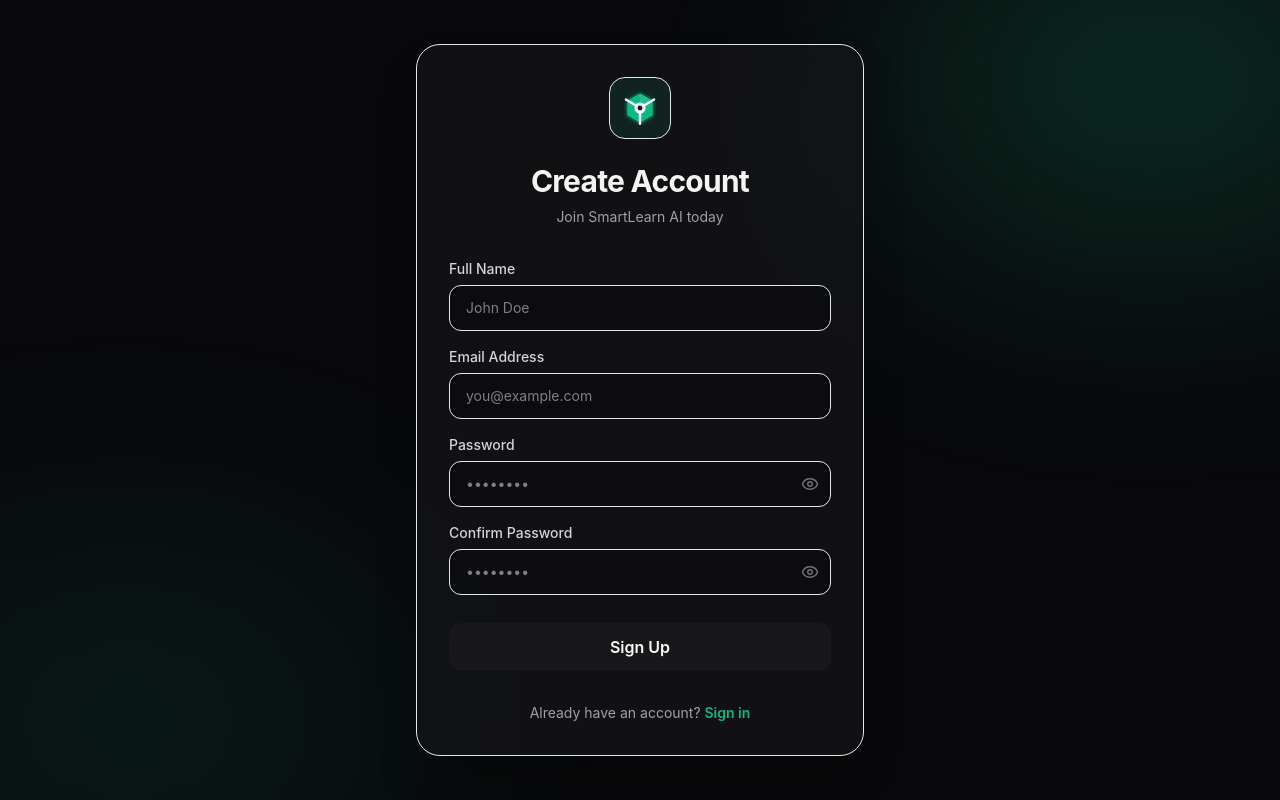
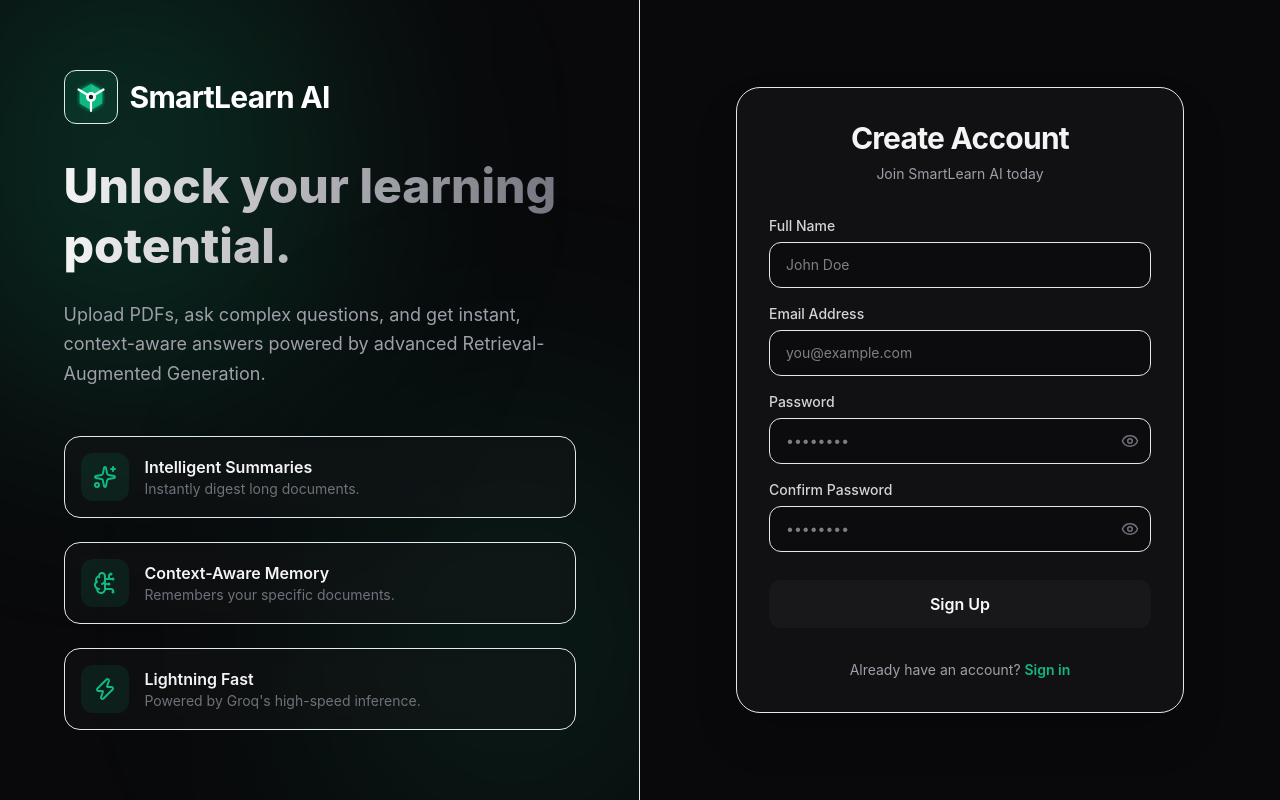
Before and after one commit to Nav33dCodes/smartLearn-AI, a React (Vite) app in the folder smartlearn-frontend/: page /signup in a window 1280 px wide. Built offline with nearby package versions, Linux system fonts and the light colour scheme; no server answers.

Commit message:
feat: implement authentication pages with Login, Signup, and Sidebar components

```diff
--- a/smartlearn-frontend/src/components/Sidebar.jsx
+++ b/smartlearn-frontend/src/components/Sidebar.jsx
@@ -15,6 +15,7 @@ export default function Sidebar({
   const renameChatMutation = useRenameChat();
   const [searchQuery, setSearchQuery] = useState("");
   const { user, logout } = useAuth();
+  const [showLogoutModal, setShowLogoutModal] = useState(false);
 
   const [editingChatId, setEditingChatId] = useState(null);
   const [editTitle, setEditTitle] = useState("");
@@ -184,12 +185,38 @@ export default function Sidebar({
               </div>
               <span className="text-sm font-medium text-foreground truncate max-w-[120px]">{user.name}</span>
             </div>
-            <Button variant="ghost" size="icon" onClick={logout} className="text-muted-foreground hover:text-destructive shrink-0">
+            <Button variant="ghost" size="icon" onClick={() => setShowLogoutModal(true)} className="text-muted-foreground hover:text-destructive shrink-0">
               <LogOut size={18} />
             </Button>
           </div>
         )}
       </motion.aside>
+
+      {/* Logout Confirmation Modal */}
+      <AnimatePresence>
+        {showLogoutModal && (
+          <motion.div
+            initial={{ opacity: 0 }}
+            animate={{ opacity: 1 }}
+            exit={{ opacity: 0 }}
+            className="fixed inset-0 z-[100] flex items-center justify-center bg-black/40 backdrop-blur-sm p-4"
+          >
+            <motion.div
+              initial={{ scale: 0.95, opacity: 0, y: 10 }}
+              animate={{ scale: 1, opacity: 1, y: 0 }}
+              exit={{ scale: 0.95, opacity: 0, y: 10 }}
+              className="bg-card border border-border shadow-2xl rounded-3xl p-6 max-w-sm w-full"
+            >
+              <h3 className="text-xl font-bold text-foreground mb-2">Sign Out</h3>
+              <p className="text-muted-foreground text-sm mb-6">Are you sure you want to log out of your account? You will need to sign back in to access your chats.</p>
+              <div className="flex items-center gap-3 justify-end">
+                <Button variant="ghost" onClick={() => setShowLogoutModal(false)}>Cancel</Button>
+                <Button variant="destructive" onClick={logout}>Sign Out</Button>
+              </div>
+            </motion.div>
+          </motion.div>
+        )}
+      </AnimatePresence>
     </>
   );
 }
--- a/smartlearn-frontend/src/pages/Login.jsx
+++ b/smartlearn-frontend/src/pages/Login.jsx
@@ -3,7 +3,8 @@ import { Link, useNavigate } from 'react-router-dom';
 import { useAuth } from '../context/AuthContext';
 import { Button } from '../components/ui/button';
 import { toast } from 'sonner';
-import { Loader2, Eye, EyeOff } from 'lucide-react';
+import { Loader2, Eye, EyeOff, Sparkles, BrainCircuit, Zap } from 'lucide-react';
+import { motion } from 'framer-motion';
 import api from '../lib/axios';
 import Logo from '../components/Logo';
 
@@ -32,13 +33,70 @@ export default function Login() {
   };
 
   return (
-    <div className="min-h-screen flex items-center justify-center bg-zinc-950 px-4 relative overflow-hidden font-sans">
-      {/* Subtle Background Glows */}
-      <div className="absolute top-[-10%] left-[-10%] w-[40%] h-[40%] rounded-full bg-primary/20 blur-[120px] pointer-events-none" />
-      <div className="absolute bottom-[-10%] right-[-10%] w-[40%] h-[40%] rounded-full bg-primary/10 blur-[120px] pointer-events-none" />
+    <div className="min-h-screen flex bg-zinc-950 font-sans">
+      {/* Left Side: Animated Hero (Hidden on Mobile) */}
+      <div className="hidden lg:flex w-1/2 relative flex-col justify-center items-center p-12 overflow-hidden border-r border-zinc-800/50">
+        <div className="absolute top-[-10%] left-[-10%] w-[60%] h-[60%] rounded-full bg-primary/20 blur-[120px] pointer-events-none" />
+        <div className="absolute bottom-[-10%] right-[-10%] w-[60%] h-[60%] rounded-full bg-primary/10 blur-[120px] pointer-events-none" />
 
-      <div className="w-full max-w-md bg-zinc-900/60 backdrop-blur-xl border border-zinc-800/50 rounded-3xl shadow-2xl p-8 relative z-10">
-        <div className="flex justify-center mb-6">
+        <motion.div
+          initial={{ opacity: 0, y: 20 }}
+          animate={{ opacity: 1, y: 0 }}
+          transition={{ duration: 0.8, ease: "easeOut" }}
+          className="relative z-10 w-full max-w-lg"
+        >
+          <div className="flex items-center gap-3 mb-8">
+            <div className="bg-primary/10 p-2.5 rounded-xl text-primary border border-primary/20 shadow-[0_0_15px_rgba(var(--primary),0.2)]">
+              <Logo size={32} />
+            </div>
+            <h1 className="text-3xl font-bold text-white tracking-tight">SmartLearn AI</h1>
+          </div>
+
+          <h2 className="text-5xl font-extrabold text-transparent bg-clip-text bg-gradient-to-r from-zinc-100 to-zinc-500 mb-6 leading-tight">
+            Unlock your learning potential.
+          </h2>
+          <p className="text-zinc-400 text-lg mb-12 leading-relaxed">
+            Upload PDFs, ask complex questions, and get instant, context-aware answers powered by advanced Retrieval-Augmented Generation.
+          </p>
+
+          <div className="space-y-6">
+            {[
+              { icon: Sparkles, title: "Intelligent Summaries", desc: "Instantly digest long documents." },
+              { icon: BrainCircuit, title: "Context-Aware Memory", desc: "Remembers your specific documents." },
+              { icon: Zap, title: "Lightning Fast", desc: "Powered by Groq's high-speed inference." }
+            ].map((feature, i) => (
+              <motion.div
+                key={i}
+                initial={{ opacity: 0, x: -20 }}
+                animate={{ opacity: 1, x: 0 }}
+                transition={{ delay: 0.4 + (i * 0.1) }}
+                className="flex items-center gap-4 bg-zinc-900/40 p-4 rounded-2xl border border-zinc-800/50 backdrop-blur-sm"
+              >
+                <div className="bg-primary/10 p-3 rounded-xl text-primary">
+                  <feature.icon size={24} />
+                </div>
+                <div>
+                  <h3 className="text-zinc-100 font-semibold">{feature.title}</h3>
+                  <p className="text-zinc-500 text-sm">{feature.desc}</p>
+                </div>
+              </motion.div>
+            ))}
+          </div>
+        </motion.div>
+      </div>
+
+      {/* Right Side: Form */}
+      <div className="w-full lg:w-1/2 flex items-center justify-center p-6 sm:p-12 relative overflow-hidden">
+        {/* Subtle mobile glows */}
+        <div className="absolute top-[-10%] right-[-10%] w-[40%] h-[40%] rounded-full bg-primary/10 blur-[100px] pointer-events-none lg:hidden" />
+
+        <motion.div
+          initial={{ opacity: 0, scale: 0.95 }}
+          animate={{ opacity: 1, scale: 1 }}
+          transition={{ duration: 0.4 }}
+          className="w-full max-w-md bg-zinc-900/60 backdrop-blur-xl border border-zinc-800/50 rounded-3xl shadow-2xl p-8 relative z-10"
+        >
+          <div className="flex justify-center mb-6 lg:hidden">
             <div className="bg-primary/10 p-3 rounded-2xl border border-primary/20 shadow-[0_0_15px_rgba(var(--primary),0.2)] text-primary">
                <Logo size={36} />
             </div>
@@ -94,6 +152,7 @@ export default function Login() {
           <div className="mt-8 text-center text-sm text-zinc-400">
             Don't have an account? <Link to="/signup" className="text-primary font-semibold hover:underline">Sign up</Link>
           </div>
+        </motion.div>
       </div>
     </div>
   );
--- a/smartlearn-frontend/src/pages/Signup.jsx
+++ b/smartlearn-frontend/src/pages/Signup.jsx
@@ -3,7 +3,8 @@ import { Link, useNavigate } from 'react-router-dom';
 import { useAuth } from '../context/AuthContext';
 import { Button } from '../components/ui/button';
 import { toast } from 'sonner';
-import { Loader2, Eye, EyeOff } from 'lucide-react';
+import { Loader2, Eye, EyeOff, Sparkles, BrainCircuit, Zap } from 'lucide-react';
+import { motion } from 'framer-motion';
 import api from '../lib/axios';
 import Logo from '../components/Logo';
 
@@ -43,13 +44,70 @@ export default function Signup() {
   };
 
   return (
-    <div className="min-h-screen flex items-center justify-center bg-zinc-950 px-4 py-8 relative overflow-hidden font-sans">
-      {/* Subtle Background Glows */}
-      <div className="absolute top-[-10%] right-[-10%] w-[40%] h-[40%] rounded-full bg-primary/20 blur-[120px] pointer-events-none" />
-      <div className="absolute bottom-[-10%] left-[-10%] w-[40%] h-[40%] rounded-full bg-primary/10 blur-[120px] pointer-events-none" />
+    <div className="min-h-screen flex bg-zinc-950 font-sans">
+      {/* Left Side: Animated Hero (Hidden on Mobile) */}
+      <div className="hidden lg:flex w-1/2 relative flex-col justify-center items-center p-12 overflow-hidden border-r border-zinc-800/50">
+        <div className="absolute top-[-10%] left-[-10%] w-[60%] h-[60%] rounded-full bg-primary/20 blur-[120px] pointer-events-none" />
+        <div className="absolute bottom-[-10%] right-[-10%] w-[60%] h-[60%] rounded-full bg-primary/10 blur-[120px] pointer-events-none" />
 
-      <div className="w-full max-w-md bg-zinc-900/60 backdrop-blur-xl border border-zinc-800/50 rounded-3xl shadow-2xl p-8 relative z-10">
-        <div className="flex justify-center mb-6">
+        <motion.div
+          initial={{ opacity: 0, y: 20 }}
+          animate={{ opacity: 1, y: 0 }}
+          transition={{ duration: 0.8, ease: "easeOut" }}
+          className="relative z-10 w-full max-w-lg"
+        >
+          <div className="flex items-center gap-3 mb-8">
+            <div className="bg-primary/10 p-2.5 rounded-xl text-primary border border-primary/20 shadow-[0_0_15px_rgba(var(--primary),0.2)]">
+              <Logo size={32} />
+            </div>
+            <h1 className="text-3xl font-bold text-white tracking-tight">SmartLearn AI</h1>
+          </div>
+
+          <h2 className="text-5xl font-extrabold text-transparent bg-clip-text bg-gradient-to-r from-zinc-100 to-zinc-500 mb-6 leading-tight">
+            Unlock your learning potential.
+          </h2>
+          <p className="text-zinc-400 text-lg mb-12 leading-relaxed">
+            Upload PDFs, ask complex questions, and get instant, context-aware answers powered by advanced Retrieval-Augmented Generation.
+          </p>
+
+          <div className="space-y-6">
+            {[
+              { icon: Sparkles, title: "Intelligent Summaries", desc: "Instantly digest long documents." },
+              { icon: BrainCircuit, title: "Context-Aware Memory", desc: "Remembers your specific documents." },
+              { icon: Zap, title: "Lightning Fast", desc: "Powered by Groq's high-speed inference." }
+            ].map((feature, i) => (
+              <motion.div
+                key={i}
+                initial={{ opacity: 0, x: -20 }}
+                animate={{ opacity: 1, x: 0 }}
+                transition={{ delay: 0.4 + (i * 0.1) }}
+                className="flex items-center gap-4 bg-zinc-900/40 p-4 rounded-2xl border border-zinc-800/50 backdrop-blur-sm"
+              >
+                <div className="bg-primary/10 p-3 rounded-xl text-primary">
+                  <feature.icon size={24} />
+                </div>
+                <div>
+                  <h3 className="text-zinc-100 font-semibold">{feature.title}</h3>
+                  <p className="text-zinc-500 text-sm">{feature.desc}</p>
+                </div>
+              </motion.div>
+            ))}
+          </div>
+        </motion.div>
+      </div>
+
+      {/* Right Side: Form */}
+      <div className="w-full lg:w-1/2 flex items-center justify-center p-6 sm:p-12 relative overflow-hidden">
+        {/* Subtle mobile glows */}
+        <div className="absolute top-[-10%] right-[-10%] w-[40%] h-[40%] rounded-full bg-primary/10 blur-[100px] pointer-events-none lg:hidden" />
+
+        <motion.div
+          initial={{ opacity: 0, scale: 0.95 }}
+          animate={{ opacity: 1, scale: 1 }}
+          transition={{ duration: 0.4 }}
+          className="w-full max-w-md bg-zinc-900/60 backdrop-blur-xl border border-zinc-800/50 rounded-3xl shadow-2xl p-8 relative z-10"
+        >
+          <div className="flex justify-center mb-6 lg:hidden">
             <div className="bg-primary/10 p-3 rounded-2xl border border-primary/20 shadow-[0_0_15px_rgba(var(--primary),0.2)] text-primary">
                <Logo size={36} />
             </div>
@@ -135,6 +193,7 @@ export default function Signup() {
           <div className="mt-8 text-center text-sm text-zinc-400">
             Already have an account? <Link to="/login" className="text-primary font-semibold hover:underline">Sign in</Link>
           </div>
+        </motion.div>
       </div>
     </div>
   );
```
Lines whose indentation alone changed are shown as unchanged.
